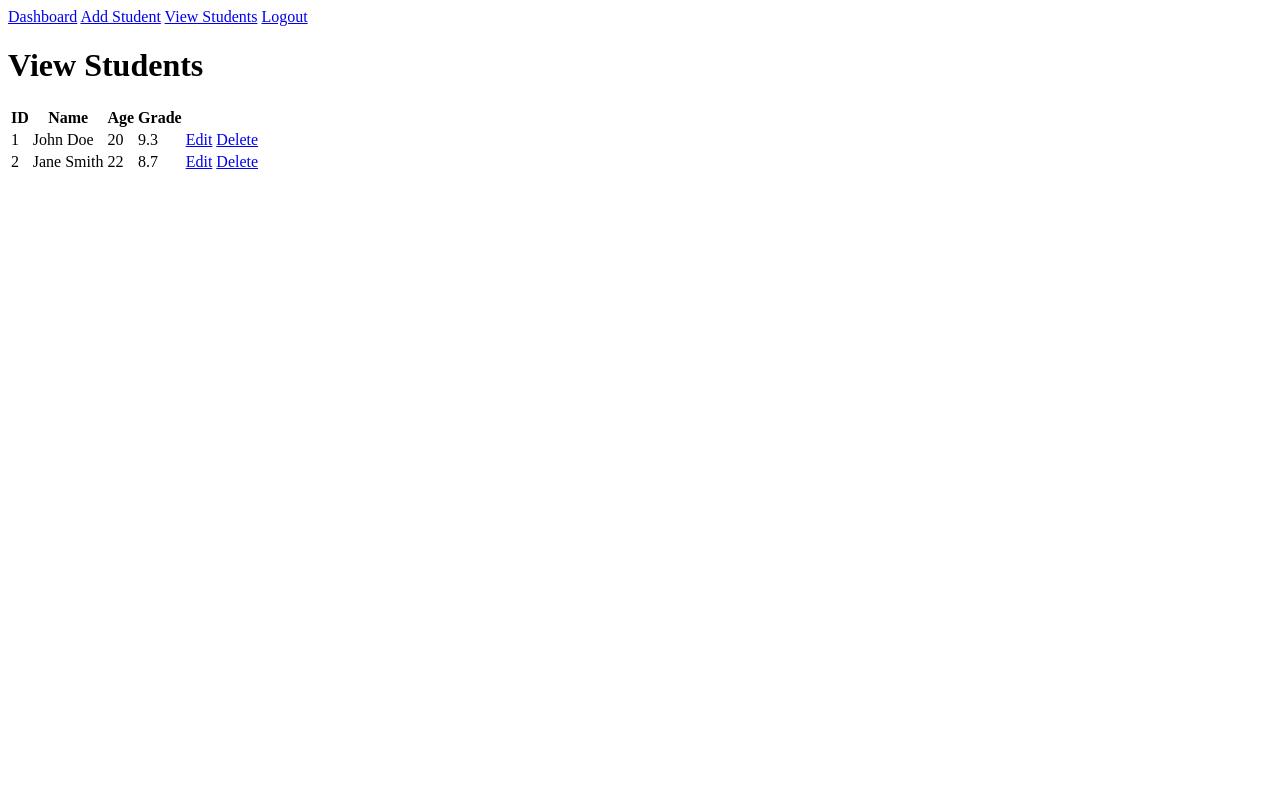
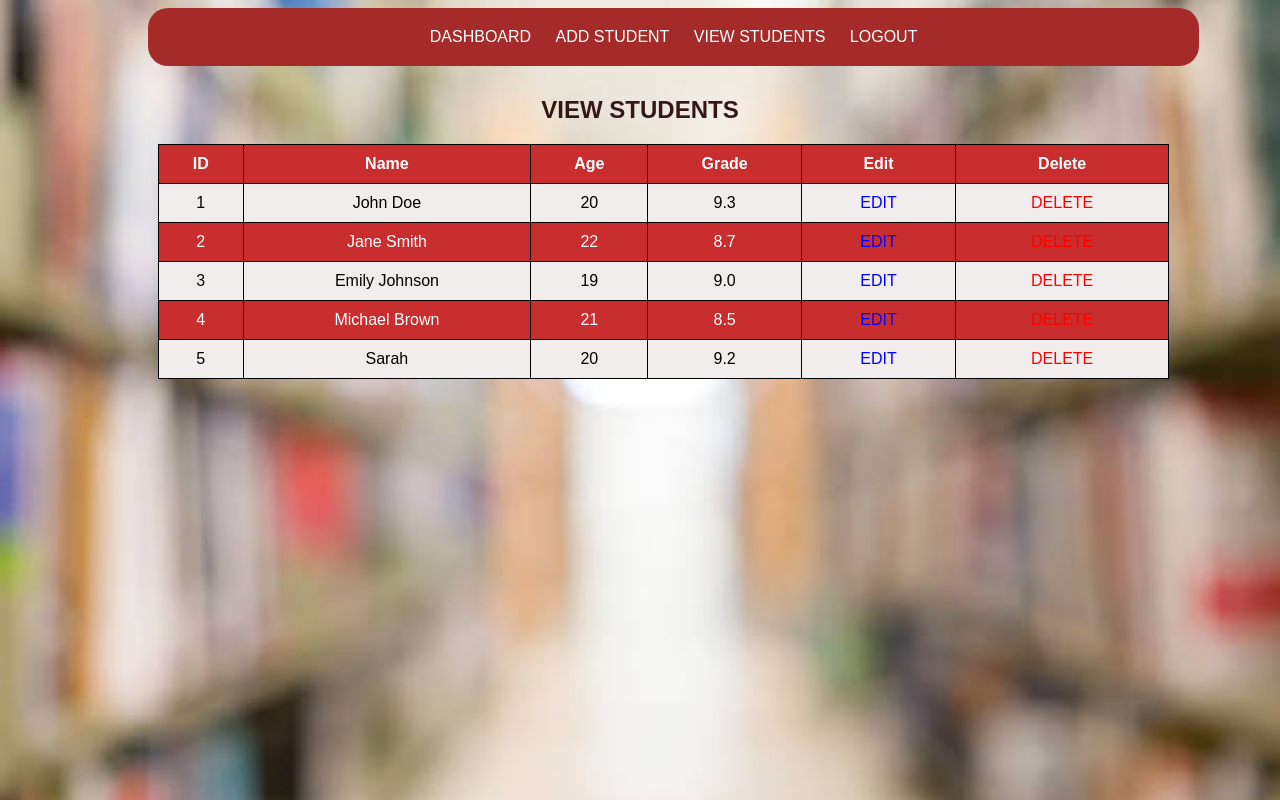
Before and after one commit to A-eshwar/Student_Management_System, a plain HTML site: page view_student.html in a window 1280 px wide. Drawn offline with Linux system fonts and the light colour scheme.

Commit message:
Added css

```diff
--- /dev/null
+++ b/style.css
@@ -0,0 +1,85 @@
+nav{
+    background-color: brown;
+    padding: 20px;
+    margin-bottom: 10px;
+    border-radius: 20px;
+    width: 80%;
+    margin-left:140px;
+}
+nav a{
+    color: white;
+    text-decoration: none;
+    padding: 10px;
+    text-transform: uppercase;
+}
+body{
+    background-image: url('background.jpg');
+    background-repeat: no-repeat;
+    background-size: cover;
+    background-attachment: fixed;
+}
+h2{
+    margin-top: 30px;
+    color:rgb(54, 23, 23);
+}
+*{
+    font-family: Arial, sans-serif;
+    text-align: center;
+}
+nav a:hover{
+    background-color: white;
+    color: brown;
+    border-radius: 5px;
+}
+form{
+    width: 23%;
+    background-color:rgb(242, 237, 237);
+    padding: 20px;
+    border-radius: 10px;
+    display: inline-block;
+    margin-top: 20px;
+}
+label{
+    display: block;
+    margin-bottom: 10px;
+    font-weight: bold;
+}
+input{
+    width:80%;
+    padding: 10px;
+    border: 1px solid #ccc;
+    border-radius: 5px;
+    box-sizing: border-box;
+}
+button{
+    background-color: brown;
+    color: white;
+    padding: 10px 20px;
+    border: none;
+    border-radius: 5px;
+    cursor: pointer;
+}
+button:hover{
+    background-color: #5a2a2a;
+}
+table{
+    width:80%;
+    border-collapse: collapse;
+    border: 1px solid black;
+    margin-left:150px;
+}
+td{
+    border: 1px solid black;
+    padding: 10px;
+    background-color: rgb(242, 237, 237);
+}
+th{
+    border: 1px solid black;
+    padding: 10px;
+    background-color: rgb(201, 46, 46);
+    color: white;
+}
+tr:nth-child(odd) td{
+    background-color: rgb(201, 46, 46);
+    color: white;
+}
--- a/view_student.html
+++ b/view_student.html
@@ -3,7 +3,32 @@
 <head>
     <meta charset="UTF-8">
     <meta name="viewport" content="width=device-width, initial-scale=1.0">
+    <link rel="stylesheet" href="style.css">
     <title>View Students - Student Management System</title>
+    <style>
+        #edit{
+            color:blue;
+            text-decoration: none;
+            padding:5px;
+            border-radius: 5px;
+        }
+        #edit:hover {
+            text-decoration: none;
+            background-color:white;
+            color: blue;
+        }
+        #delete{
+            color: red;
+            text-decoration: none;
+            padding:5px;
+            border-radius: 5px;
+        }
+        #delete:hover {
+            text-decoration: none;
+            background-color:white;
+            color: red;
+        }
+    </style>
 </head>
 <body>
     <nav>
@@ -12,30 +37,56 @@
         <a href="view_student.html">View Students</a>
         <a href="logout.html">Logout</a>
     </nav>
-    <h1>View Students</h1>
-    <table>
+    <h2>VIEW STUDENTS</h2>
+    <table border="1">
         <tr>
             <th>ID</th>
             <th>Name</th>
             <th>Age</th>
             <th>Grade</th>
+            <th>Edit</th>
+            <th>Delete</th>
+        </tr>
         </tr>
         <tr>
             <td>1</td>
             <td>John Doe</td>
             <td>20</td>
             <td>9.3</td>
-            <td><a href="edit_student.html?student_id=1">Edit</a></td>
-            <td><a href="delete_student.html?student_id=1">Delete</a></td>
+            <td><a href="edit_student.html" id="edit">EDIT</a></td>
+            <td><a href="delete_student.html" id="delete">DELETE</a></td>
         </tr>
         <tr>
             <td>2</td>
             <td>Jane Smith</td>
             <td>22</td>
             <td>8.7</td>
-            <td><a href="edit_student.html?student_id=2">Edit</a></td>
-            <td><a href="delete_student.html?student_id=2">Delete</a></td>
+            <td><a href="edit_student.html" id="edit">EDIT</a></td>
+            <td><a href="delete_student.html" id="delete">DELETE</a></td>
         </tr>
+        <tr>
+            <td>3</td>
+            <td>Emily Johnson</td>
+            <td>19</td>
+            <td>9.0</td>
+            <td><a href="edit_student.html" id="edit">EDIT</a></td>
+            <td><a href="delete_student.html" id="delete">DELETE</a></td>
+        </tr>
+        <tr>
+            <td>4</td>
+            <td>Michael Brown</td>
+            <td>21</td>
+            <td>8.5</td>
+            <td><a href="edit_student.html" id="edit">EDIT</a></td>
+            <td><a href="delete_student.html" id="delete">DELETE</a></td>
+        </tr>
+        <tr>
+            <td>5</td>
+            <td>Sarah</td>
+            <td>20</td>
+            <td>9.2</td>
+            <td><a href="edit_student.html" id="edit">EDIT</a></td>
+            <td><a href="delete_student.html" id="delete">DELETE</a></td>
     </table>
 </body>
 </html>
```
Also changed, not shown: add_student.html (+5 -1 lines), dashboard.html (+2 -1 lines), edit_student.html (+2 -1 lines), index.html (+1 -0 lines), login.html (+2 -1 lines), logout.html (+2 -3 lines), register.html (+11 -1 lines), background.jpg (added).
